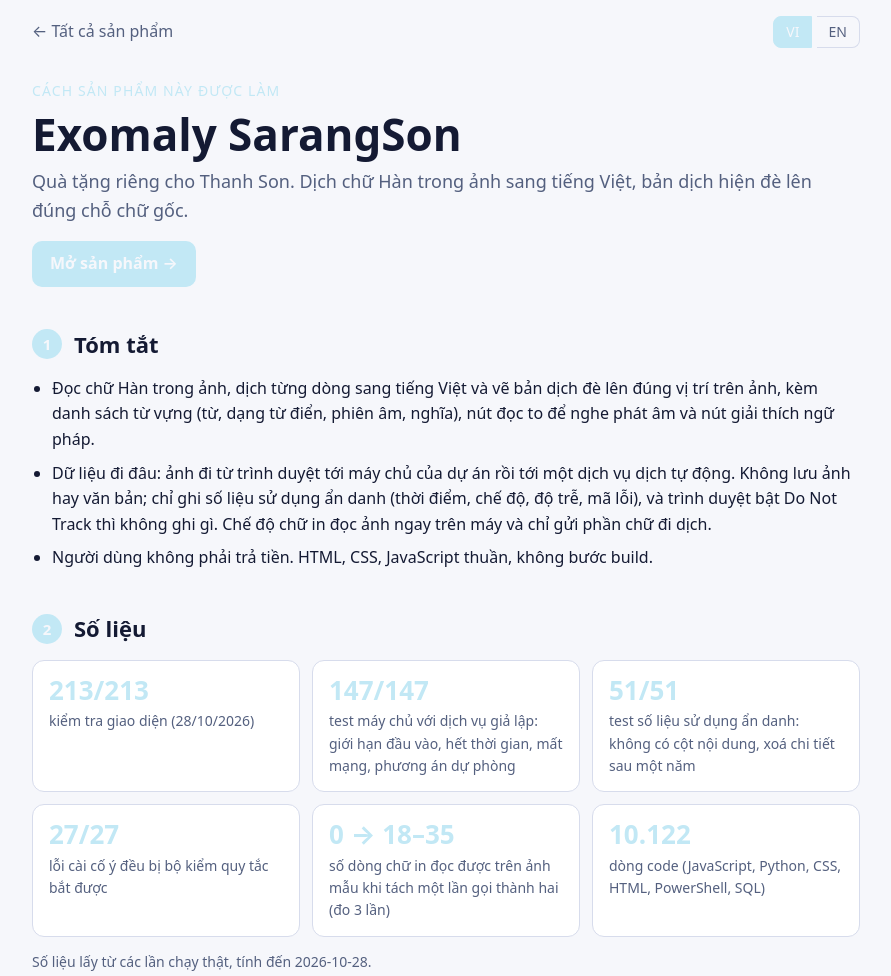
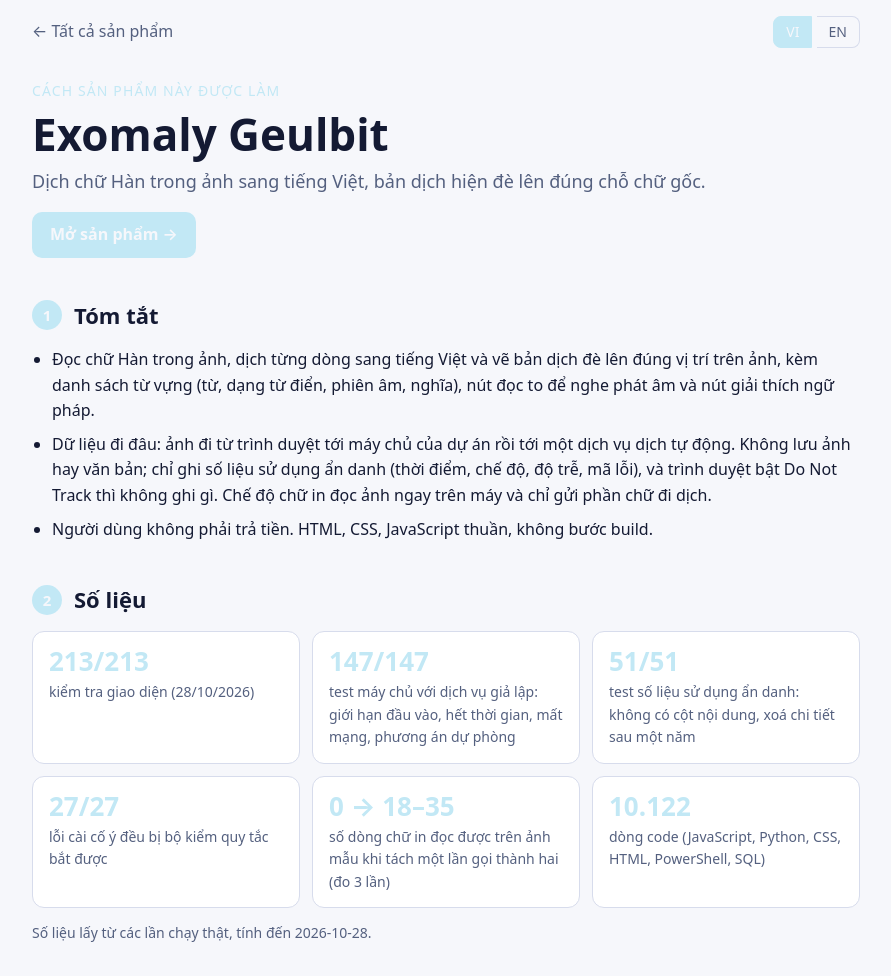
Before and after one commit to TruongDangKhoa-DS/TruongDangKhoa-DS, a plain HTML site: page docs/geulbit.html in a window 1280 px wide. Shown: the top 976 px of the page, without its empty margins (194-1085 px from the left). Drawn offline with Linux system fonts and the light colour scheme.

Commit message:
SarangSon doi ten thanh Exomaly Geulbit (geulbit.exomaly.com): README, content, trang Cach lam; bo chu tang rieng
Ung dung binh thuong tu 14/11/2026; docs/sarangson.html thay bang docs/geulbit.html. profile_check 0 hit.

```diff
--- a/docs/sarangson.html
+++ b/docs/geulbit.html
@@ -3,8 +3,8 @@
 <head>
 <meta charset="utf-8">
 <meta name="viewport" content="width=device-width, initial-scale=1">
-<title>Exomaly SarangSon · Cách làm</title>
-<meta name="description" content="Quà tặng riêng cho Thanh Son. Dịch chữ Hàn trong ảnh sang tiếng Việt, bản dịch hiện đè lên đúng chỗ chữ gốc.">
+<title>Exomaly Geulbit · Cách làm</title>
+<meta name="description" content="Dịch chữ Hàn trong ảnh sang tiếng Việt, bản dịch hiện đè lên đúng chỗ chữ gốc.">
 <link rel="stylesheet" href="style.css">
 <script src="app.js"></script>
 </head>
@@ -18,9 +18,9 @@
 </header>
 <main>
   <p class="eyebrow"><span lang="vi">Cách sản phẩm này được làm</span><span lang="en">How this product is built</span></p>
-  <h1>Exomaly SarangSon</h1>
-  <p class="tagline"><span lang="vi">Quà tặng riêng cho Thanh Son. Dịch chữ Hàn trong ảnh sang tiếng Việt, bản dịch hiện đè lên đúng chỗ chữ gốc.</span><span lang="en">A private gift for Thanh Son. Translates Korean text in a photo into Vietnamese, with the translation shown over the original words.</span></p>
-  <p><a class="cta" href="https://sarangson.exomaly.com"><span lang="vi">Mở sản phẩm</span><span lang="en">Open the product</span> →</a></p>
+  <h1>Exomaly Geulbit</h1>
+  <p class="tagline"><span lang="vi">Dịch chữ Hàn trong ảnh sang tiếng Việt, bản dịch hiện đè lên đúng chỗ chữ gốc.</span><span lang="en">Translates Korean text in a photo into Vietnamese, with the translation shown over the original words.</span></p>
+  <p><a class="cta" href="https://geulbit.exomaly.com"><span lang="vi">Mở sản phẩm</span><span lang="en">Open the product</span> →</a></p>
 
   <section>
     <h2><span class="n">1</span><span lang="vi">Tóm tắt</span><span lang="en">Summary</span></h2>
```
Also changed, not shown: docs/index.html (+1 -1 lines), src/content.json (+5 -5 lines), 1 other file.
